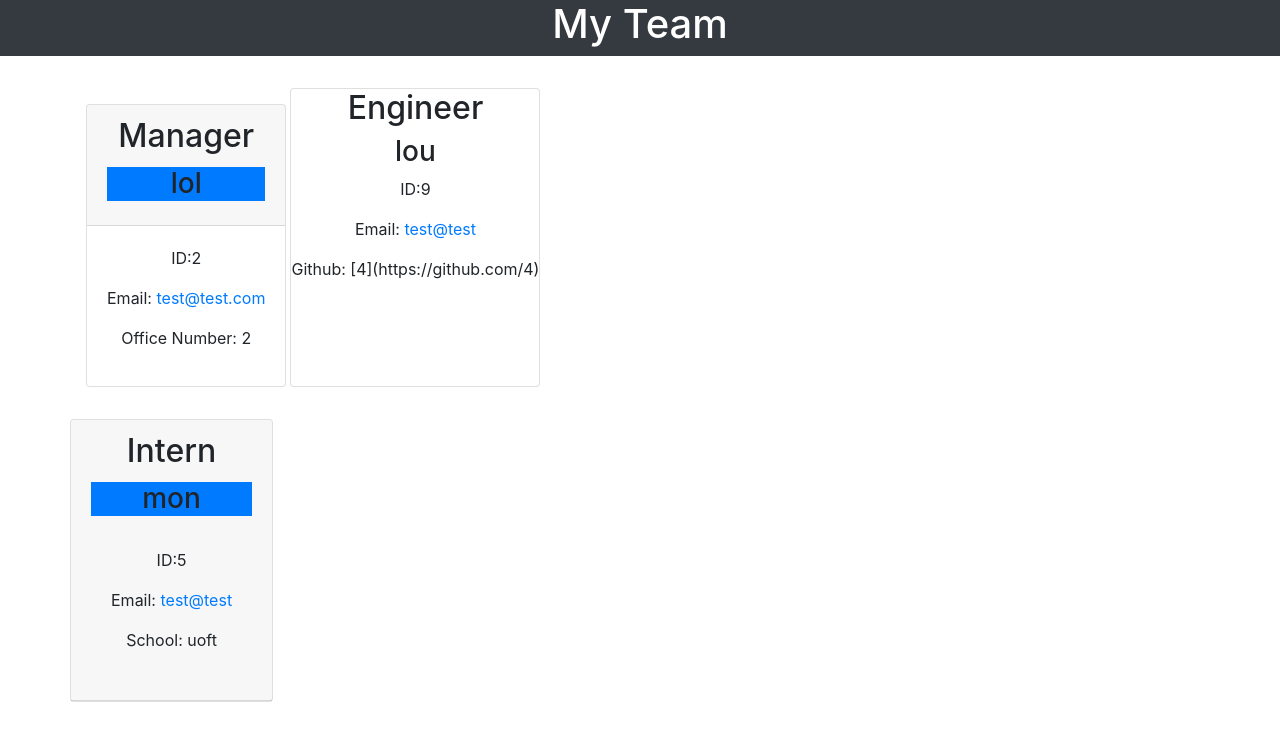
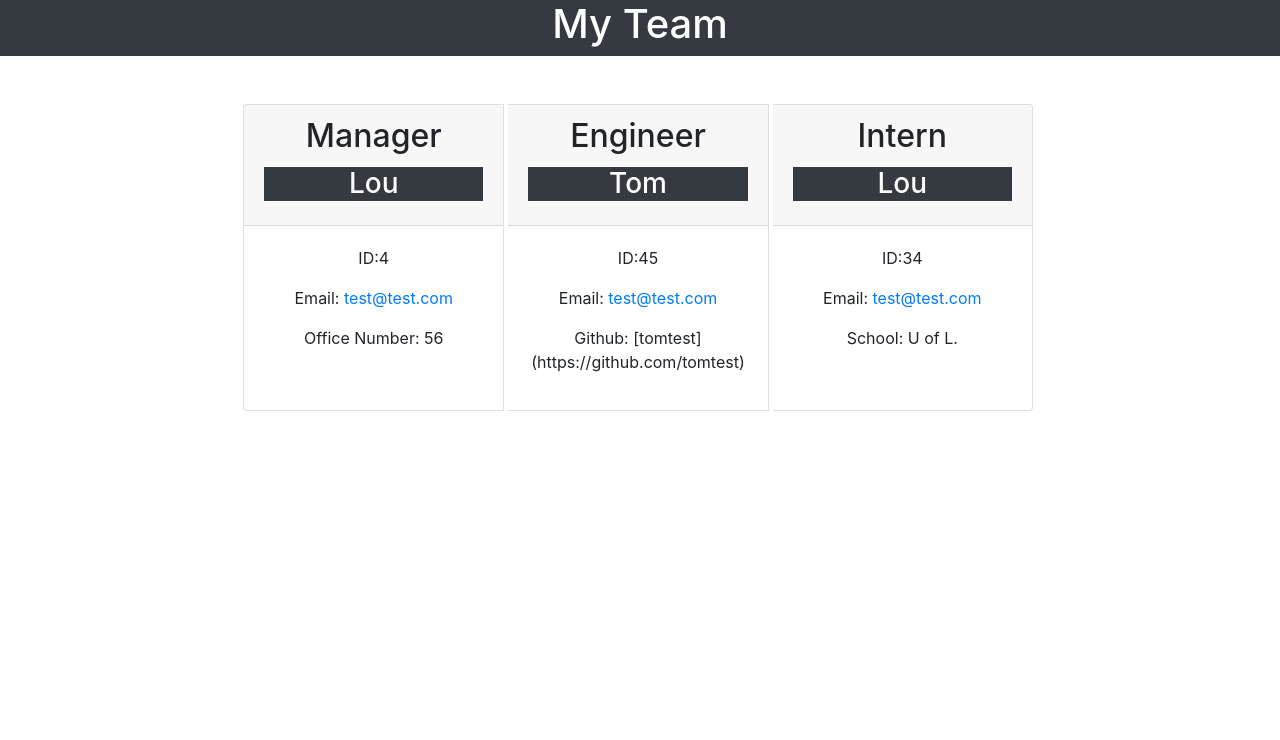
Before and after one commit to shellyst/team-profile-generator, a website: page team.html in a window 1280 px wide. Drawn offline with nearby package versions, Linux system fonts and the light colour scheme.

Commit message:
added finishing touches to CSS

```diff
--- a/src/styles.css
+++ b/src/styles.css
@@ -1,3 +1,11 @@
 body {
   text-align: center;
 }
+
+.content-section {
+  justify-content: space-evenly;
+}
+
+h3 {
+  color: white;
+}
--- a/team.html
+++ b/team.html
@@ -19,36 +19,40 @@
     </div>
     <div class="container">
     <div class="row">
-    <div class="col-12 d-flex flex-wrap p-3">
+    <div class="col-12 d-flex flex-wrap p-3 content-section">
+    <div class="card-group">
         <div class="card mr-1 mt-3">
     <div class="card-header">
     <h2 class="card-title">Manager</h2>
-    <h3 class="card-title bg-primary">lol</h3>
+    <h3 class="card-title bg-dark">Lou</h3>
     </div>
     <div class="card-body">
-    <p>ID:2</p>
+    <p>ID:4</p>
     <p>Email: <a href="mailto:test@test.com">test@test.com</a></p>
-    <p>Office Number: 2</p>
+    <p>Office Number: 56</p>
 </div>
 </div>
 
-    <div class="card" width: 18rem">
-    <div class="engineer"><h2>Engineer</h2>
-       <h3>lou</h3>
-       <p>ID:9</p>
-      <p>Email: <a href="mailto:test@test">test@test</a></p>
-      <p>Github: [4](https://github.com/4)</p>
+    <div class="card mr-1 mt-3">
+    <div class="card-header">
+    <h2 class="card-title">Engineer</h2>
+       <h3 class="card-title bg-dark">Tom</h3>
        </div>
+       <div class="card-body">
+       <p>ID:45</p>
+      <p>Email: <a href="mailto:test@test.com">test@test.com</a></p>
+      <p>Github: [tomtest](https://github.com/tomtest)</p>
         </div>
         </div>
   <div class="card mr-1 mt-3">
   <div class="card-header">
   <h2 class="card-title">Intern</h2>
-        <h3 class="card-title bg-primary">mon</h3>
+        <h3 class="card-title bg-dark">Lou</h3>
+         </div>
         <div class="card-body">
-      <p>ID:5</p>
-      <p>Email: <a href="mailto:test@test">test@test</a></p>
-      <p>School: uoft</p>
+      <p>ID:34</p>
+      <p>Email: <a href="mailto:test@test.com">test@test.com</a></p>
+      <p>School: U of L.</p>
        </div>
         </div>
         </div>
```
Also changed, not shown: src/page-template.js (+7 -5 lines). Lines whose indentation alone changed are shown as unchanged.
